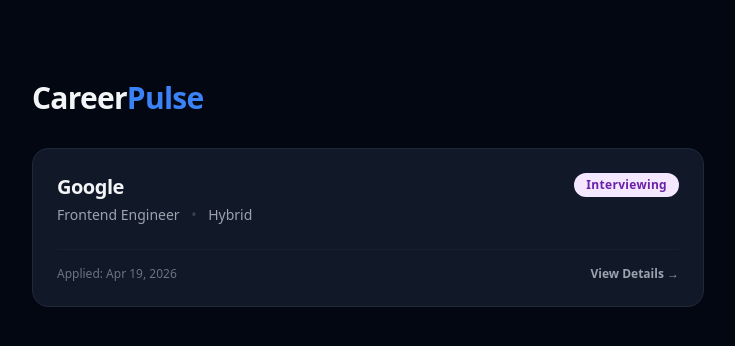
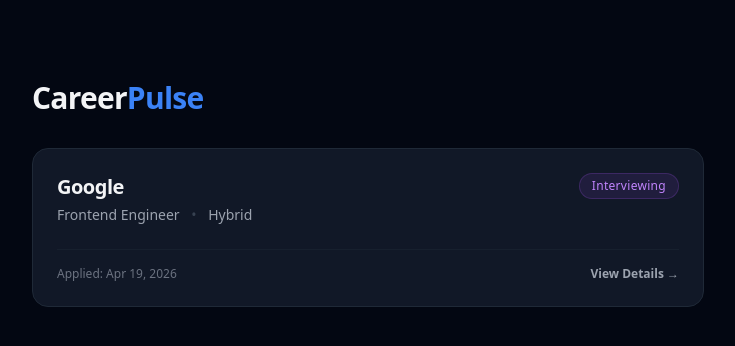
Before and after one commit to Vaibhavtripathi7/career_pulse, a React (Vite) app in the folder frontend/: page / in a window 1280 px wide. Shown: the top 346 px of the page, without its empty margins (272-1007 px from the left). Built offline with nearby package versions, Linux system fonts and the light colour scheme.

Commit message:
style(frontend): update status badge component to dark theme

```diff
--- a/frontend/src/components/ui/StatusBadge.tsx
+++ b/frontend/src/components/ui/StatusBadge.tsx
@@ -1,18 +1,18 @@
-const status: Array<string> = ["Applied", "Interviewing", "Offer", "Rejected"]
-console.log(status)
+export default function StatusBadge({ status }: { status: string }) {
 
-export default function StatusBadge({status}: {status: string}){
+    // Modern Dark Theme Colors: Opacity backgrounds with crisp text and borders
+    const colorMap: Record<string, string> = {
+        "Applied": "bg-blue-500/10 text-blue-400 border border-blue-500/20",
+        "Interviewing": "bg-purple-500/10 text-purple-400 border border-purple-500/20",
+        "Offer": "bg-emerald-500/10 text-emerald-400 border border-emerald-500/20",
+        "Rejected": "bg-red-500/10 text-red-400 border border-red-500/20",
+    };
 
-    const colorMap: Record<string, string> = {
-        "Applied": "bg-blue-100 text-blue-800",
-        "Interviewing": "bg-purple-100 text-purple-800",
-        "Offer": "bg-green-100 text-green-800",
-        "Rejected": "bg-red-100 text-red-800",
-    }
-    const badgeColor = colorMap[status] || "bg-gray-100 text-gray-800";
+    const badgeColor = colorMap[status] || "bg-gray-500/10 text-gray-400 border border-gray-500/20";
+
     return (
-        <span className={`px-3 py-1 rounded-full text-xs font-semibold tracking-wide ${badgeColor}`}>
+        <span className={`px-3 py-1 rounded-full text-xs font-medium tracking-wide ${badgeColor}`}>
             {status}
         </span>
-    )
+    );
 }
```
